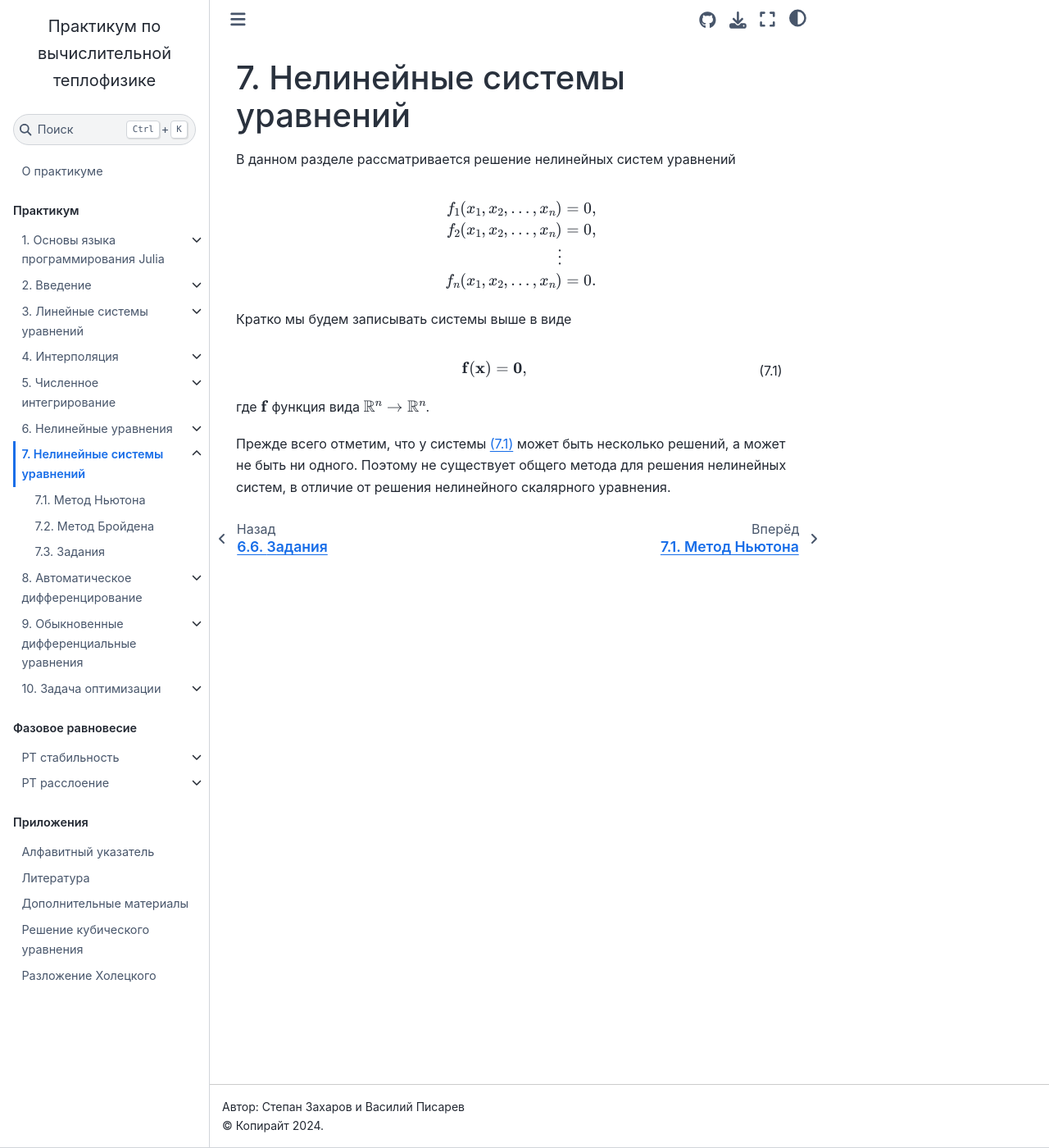
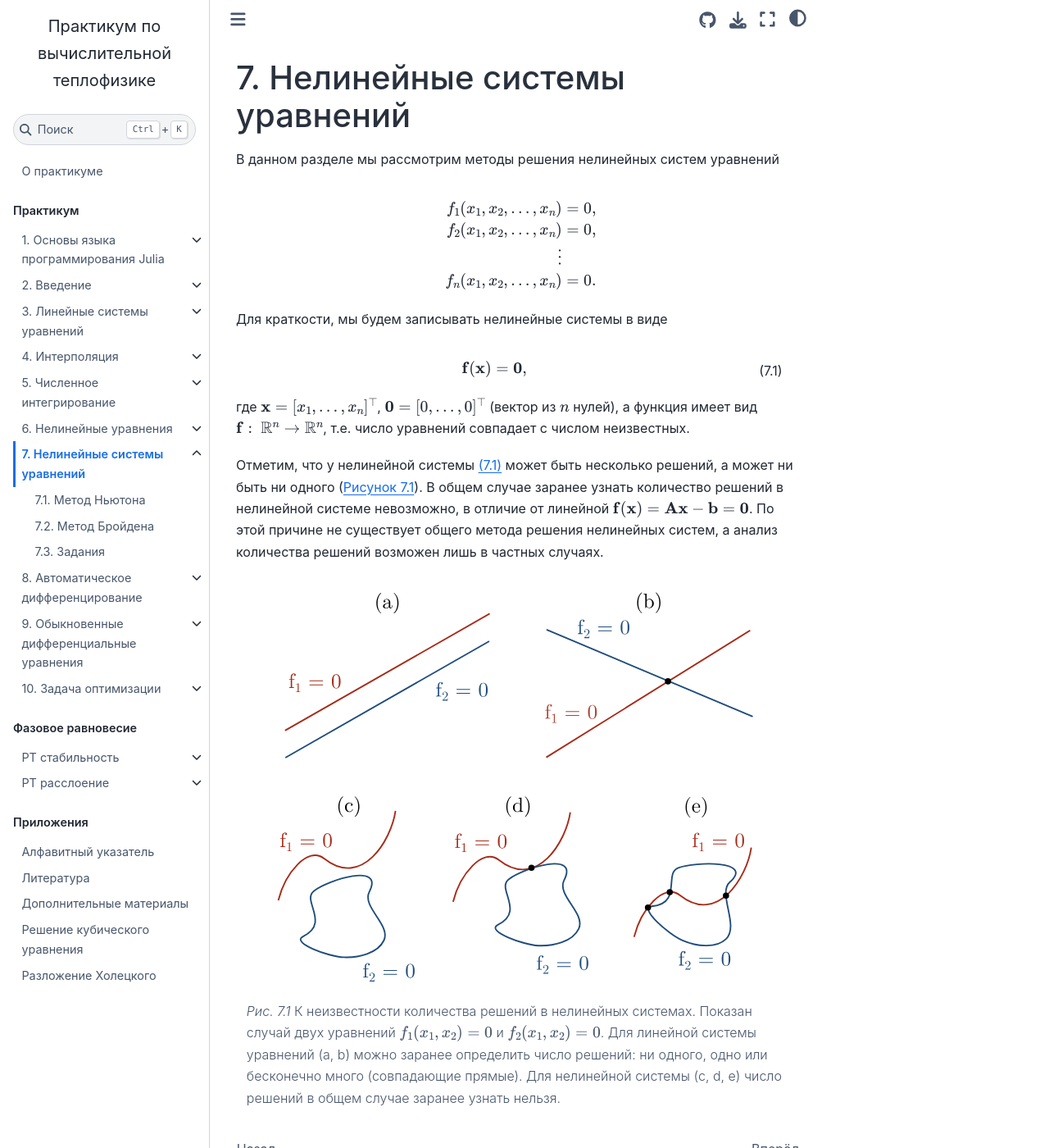
Before and after one commit to stepanzh/computational_thermodynamics, a Jupyter Book: the page built from book/sysnonlinear/index.md, in a window 1280 px wide and 1400 px high. Shown: the whole window at 82% size. Built offline with Jupyter Book 1.0.4 settings and Sphinx 7.4.7 and the Sphinx Book theme 1.1.4, drawn with Linux system fonts in a browser that asks for light colours.

Commit message:
feat: улучшил введение в нелинейные системы
Closes #67

````diff
--- a/book/sysnonlinear/index.md
+++ b/book/sysnonlinear/index.md
@@ -6,7 +6,7 @@
 
 # Нелинейные системы уравнений
 
-В данном разделе рассматривается решение нелинейных систем уравнений
+В данном разделе мы рассмотрим методы решения нелинейных систем уравнений
 
 ```{math}
 \begin{split}
@@ -17,7 +17,7 @@ f_n(x_1, x_2, \ldots, x_n) &= 0.
 \end{split}
 ```
 
-Кратко мы будем записывать системы выше в виде
+Для краткости, мы будем записывать нелинейные системы в виде
 
 ```{math}
 :label: sysnonlinear
@@ -25,6 +25,20 @@ f_n(x_1, x_2, \ldots, x_n) &= 0.
 \mathbf{f}(\mathbf{x}) = \mathbf{0},
 ```
 
-где $\mathbf{f}$ функция вида $\real^n \to \real^n$.
+где $\mathbf{x} = [x_1, \dots, x_n]^\top$, $\mathbf{0} = [0, \dots, 0]^\top$ (вектор из $n$ нулей), а функция имеет вид $\mathbf{f}:\ \real^n \to \real^n$, т.е. число уравнений совпадает с числом неизвестных.
 
-Прежде всего отметим, что у системы {eq}`sysnonlinear` может быть несколько решений, а может не быть ни одного. Поэтому не существует общего метода для решения нелинейных систем, в отличие от решения нелинейного скалярного уравнения.
+Отметим, что у нелинейной системы {eq}`sysnonlinear` может быть несколько решений, а может ни быть ни одного ({numref}`Рисунок %s <fig:sysnonlinear:linvsnonlin>`).
+В общем случае заранее узнать количество решений в нелинейной системе невозможно, в отличие от линейной $\mathbf{f}(\mathbf{x}) = \mathbf{A}\mathbf{x} - \mathbf{b} = \mathbf{0}$.
+По этой причине не существует общего метода решения нелинейных систем, а анализ количества решений возможен лишь в частных случаях.
+
+```{figure} static/linear-vs-nonlinear.svg
+---
+name: fig:sysnonlinear:linvsnonlin
+width: 640px
+---
+
+К неизвестности количества решений в нелинейных системах.
+Показан случай двух уравнений $f_1(x_1, x_2) = 0$ и $f_2(x_1, x_2) = 0$.
+Для линейной системы уравнений (a, b) можно заранее определить число решений: ни одного, одно или бесконечно много (совпадающие прямые).
+Для нелинейной системы (c, d, e) число решений в общем случае заранее узнать нельзя.
+```
````
Also changed, not shown: book/sysnonlinear/static/linear-vs-nonlinear.svg (added).
